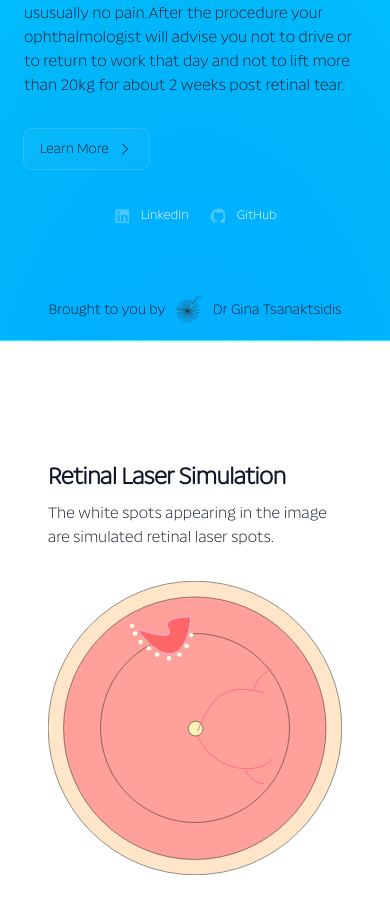
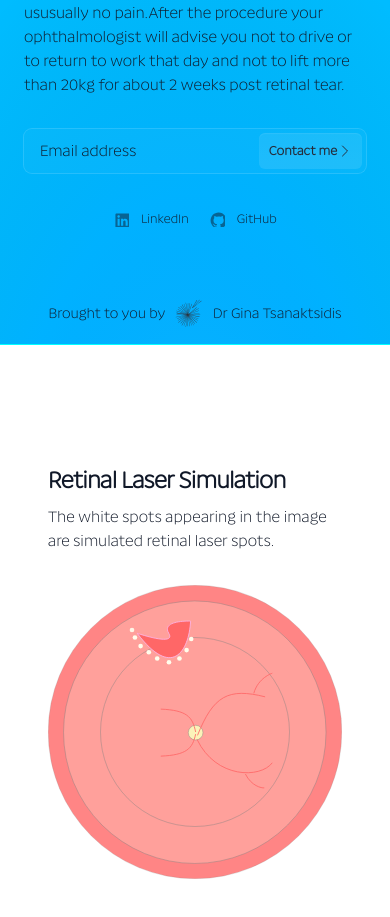
Before and after one commit to gina-t/retinal-laser, a React (Vite) app in the folder client/: page / in a window 390 px wide. Shown: the part 2280-3197 px from the top of the page. Built offline with nearby package versions, Linux system fonts and the light colour scheme.

Commit message:
tweaks to UI

```diff
--- a/client/src/components/Button.tsx
+++ b/client/src/components/Button.tsx
@@ -1,27 +1,110 @@
-import { Link } from 'react-router-dom';
+import { Link } from 'react-router-dom'
 import { ChevronRightIcon } from '@heroicons/react/24/outline';
+import clsx from 'clsx'
 
-export function Button() {
+function ButtonInner({
+  arrow = false,
+  children,
+}: {
+  arrow?: boolean
+  children: React.ReactNode
+}) {
   return (
-    <div className="relative isolate mt-8 inline-block group">
-
-      {/* Outer glow ring - appears on hover */}
-      <div className="absolute inset-0 -z-10 rounded-lg transition group-hover:ring-4 group-hover:ring-violet-300/15" />
-
-      {/* Inner ring - always visible but changes color on hover */}
-      <div className="absolute inset-0 -z-10 rounded-lg bg-white/2.5 ring-1 ring-white/15 transition group-hover:ring-violet-200" />
-
-      {/* The actual button/link */}
-      <Link
-        to="/register"
-        className="relative flex items-center px-4 py-2.5 text-sm text-gray-900 bg-transparent rounded-lg"
-      >
-        Learn More
+    <>
+      <span className="absolute inset-0 rounded-md bg-linear-to-b from-white/80 to-white opacity-10 transition-opacity group-hover:opacity-15" />
+      <span className="absolute inset-0 rounded-md opacity-7.5 shadow-[inset_0_1px_1px_white] transition-opacity group-hover:opacity-10" />
+      {children}
+      {arrow ? (
         <ChevronRightIcon
-          className="h-4 w-4 ml-2 text-gray-900"
+          className="inline-block h-4 w-4 text-gray-900 transition-transform group-hover:translate-x-1"
           aria-hidden="true"
         />
-      </Link>
-    </div>
-  );
+      ) : null}
+    </>
+  )
 }
+
+export function Button({
+  className,
+  arrow,
+  children,
+  ...props
+}: { arrow?: boolean } & (
+  | React.ComponentPropsWithoutRef<typeof Link>
+  | ({ to?: undefined } & React.ComponentPropsWithoutRef<'button'>)
+)) {
+  className = clsx(
+    className,
+    'group relative isolate flex-none rounded-md py-1.5 text-[0.8125rem]/6 font-semibold text-gray-900',
+    arrow ? 'pl-2.5 pr-[calc(9/16*1rem)]' : 'px-2.5',
+  )
+
+  return typeof props.to === 'undefined' ? (
+    <button className={className} {...props}>
+      <ButtonInner arrow={arrow}>{children}</ButtonInner>
+    </button>
+  ) : (
+    <Link className={className} {...props}>
+      <ButtonInner arrow={arrow}>{children}</ButtonInner>
+    </Link>
+  )
+}
+
+
+// import { Link } from 'react-router-dom';
+// import { ChevronRightIcon } from '@heroicons/react/24/outline';
+
+// type ButtonProps = {
+//   children?: React.ReactNode;
+//   arrow?: boolean;
+//   className?: string;
+// } & (
+//   | { type: 'submit' | 'button' | 'reset'; to?: never }
+//   | { to: string; type?: never }
+// );
+
+// export function Button({
+//   children = 'Contact me',
+//   arrow = false,
+//   className = '',
+//   type,
+//   to = '/register',
+//   ...rest
+// }: ButtonProps) {
+//   const content = (
+//     <>
+//       {children}
+//       {arrow && (
+//         <ChevronRightIcon
+//           className="h-4 w-4 ml-2 text-gray-900"
+//           aria-hidden="true"
+//         />
+//       )}
+//     </>
+//   );
+
+//   const baseClassName =
+//     'relative flex items-center px-4 py-2.5 text-sm text-gray-900 bg-transparent rounded-lg';
+//   const combinedClassName = `${baseClassName} ${className}`;
+
+//   return (
+//     <div className="relative isolate mt-8 inline-block group">
+//       {/* Outer glow ring - appears on hover */}
+//       <div className="absolute inset-0 -z-10 rounded-lg transition group-hover:ring-1 group-hover:ring-sky-300/15" />
+
+//       {/* Inner ring - always visible but changes color on hover */}
+//       <div className="absolute inset-0 -z-10 rounded-lg bg-white/2.5 ring-1 ring-white/15 transition group-hover:ring-sky-600" />
+
+//       {/* Either render a button or a link */}
+//       {type ? (
+//         <button type={type} className={combinedClassName} {...rest}>
+//           {content}
+//         </button>
+//       ) : (
+//         <Link to={to} className={combinedClassName} {...rest}>
+//           {content}
+//         </Link>
+//       )}
+//     </div>
+//   );
+// }
--- a/client/src/components/IconLink.tsx
+++ b/client/src/components/IconLink.tsx
@@ -16,13 +16,13 @@ export function IconLink({
       {...props}
       className={clsx(
         className,
-        'group relative isolate flex items-center rounded-lg px-2 py-0.5 text-[0.8125rem]/6 font-medium text-white/30 transition-colors hover:text-gray-900',
+        'group relative isolate flex items-center rounded-lg px-2 py-0.5 text-[0.8125rem]/6 font-medium text-gray-900/50 transition-colors hover:text-gray-900',
         compact ? 'gap-x-2' : 'gap-x-3',
       )}
     >
       <span className="absolute inset-0 -z-10 scale-75 rounded-lg bg-white/5 opacity-0 transition group-hover:scale-100 group-hover:opacity-100" />
       {Icon && <Icon className="h-4 w-4 flex-none" />}
-      <span className="self-baseline text-white">{children}</span>
+      <span className="self-baseline text-gray-900">{children}</span>
     </Link>
   )
 }
--- a/client/src/components/Intro.tsx
+++ b/client/src/components/Intro.tsx
@@ -1,6 +1,6 @@
 import { IconLink } from './IconLink';
 import { Logo } from './Logo';
-import { Button } from './Button';
+import { SignUp } from './SignUp';
 import portrait from '../assets/portrait.jpg';
 
 function GitHubIcon(props: React.ComponentPropsWithoutRef<'svg'>) {
@@ -71,7 +71,7 @@ export function Intro() {
         Laser therapy is performed in the outpatient setting. After dilating the pupil maximally, topical anaesthetic is applied. You are seated at the slit lamp laser, and focus your gaze on an external target. A 3-mirror contact lens is applied to the cornea, and the retinal tear brought into the opthalmologist's focused view. Contiguous laser spots are applied to the edges of the tear, usually in 2 or 3 neat rows. There is ususually no pain.After the procedure your ophthalmologist will advise you not to drive or to return to work that day and not to lift more than 20kg for about 2 weeks post retinal tear.
       </p>
 
-      <Button />
+      <SignUp />
 
       <div className="mt-8 flex flex-wrap justify-center gap-x-1 gap-y-3 sm:gap-x-2 lg:justify-start">
         <IconLink
--- a/client/src/components/Layout.tsx
+++ b/client/src/components/Layout.tsx
@@ -1,6 +1,7 @@
 import { useId } from 'react';
 import { Intro, IntroFooter } from './Intro';
 import { FloaterField } from './FloaterField';
+
 
 function Glow() {
   const id = useId();
@@ -72,6 +73,7 @@ export function Layout({ children }: { children: React.ReactNode }) {
   return (
     <div className="min-h-screen bg-transparent relative">
       <FixedSidebar main={<Intro />} footer={<IntroFooter />} />
+
       <div className="relative flex-auto">
         <main className="space-y-20 py-20 sm:space-y-32 sm:py-32 lg:ml-[31rem] px-6">
           {children}
--- a/client/src/components/RetinaComponent.tsx
+++ b/client/src/components/RetinaComponent.tsx
@@ -35,7 +35,10 @@ function RetinaComponent() {
       if (entry.isIntersecting) {
         restartAnimation();
       }
-    }, { threshold: 0.6 }); // Trigger when 60% visible
+    }, {
+      threshold: 1.0,
+      rootMargin: '-10px 0px'
+    });
 
     if (currentRef) {
       observer.observe(currentRef);
@@ -81,10 +84,10 @@ function RetinaComponent() {
           fill="none"
         >
           {/* Main retina structure from Figma */}
-          <circle cx="350" cy="350" r="349.5" fill="#FFE6C9" stroke="black" />
-          <circle cx="349.5" cy="350.5" r="312.5" fill="#FFA09B" stroke="black" />
-          <circle cx="350" cy="350" r="225" fill="#FFA09B" stroke="black" />
-          <circle cx="351.5" cy="351.5" r="17.5" fill="#FBF3B9" stroke="black" />
+          <circle cx="350" cy="350" r="349.5" fill="#FF6767" fillOpacity={0.8} stroke="gray" strokeOpacity={0.5} />
+          <circle cx="349.5" cy="350.5" r="312.5" fill="#FFA09B" stroke="gray" />
+          <circle cx="350" cy="350" r="225" fill="#FFA09B" stroke="gray" />
+          <circle cx="351.5" cy="351.5" r="17.5" fill="#FBF3B9" stroke="gray" />
 
           {/* Retinal vessels from Figma */}
           <g id="retinal-vessels" stroke="#FF6767" strokeWidth="2" fill="none">
@@ -92,6 +95,9 @@ function RetinaComponent() {
             <path d="M356 358C393.655 263.543 429.222 244.196 517 266.272" />
             <path d="M490 258C500 221 534 210 534 210" />
             <path d="M470 450C484.249 478.64 508.513 483.852 515 483" />
+            <path d="M268.5 295.5C330.0621 298.22929 344.1832 313.1512 351.5 350" />
+            <path d="M268.5 407.5C330.0621 404.7707 344.1832 389.8488 351.5 355" />
+
           </g>
 
           {/* Retinal tear from Figma */}
--- /dev/null
+++ b/client/src/components/SignUp.tsx
@@ -0,0 +1,28 @@
+import { useId } from 'react'
+import { Button } from './Button'
+
+export function SignUp() {
+  const id = useId()
+
+  return (
+    <form className="relative isolate mt-8 flex items-center pr-1">
+      <label htmlFor={id} className="sr-only">
+        Email address
+      </label>
+      <input
+        required
+        type="email"
+        autoComplete="email"
+        name="email"
+        id={id}
+        placeholder="Email address"
+        className="peer w-0 flex-auto bg-transparent px-4 py-2.5 text-base text-gray-900 placeholder:text-gray-900 focus:outline-hidden sm:text-[0.8125rem]/6"
+      />
+      <Button type="submit" arrow>
+        Contact me
+      </Button>
+      <div className="absolute inset-0 -z-10 rounded-lg transition peer-focus:ring-4 peer-focus:ring-sky-300/15" />
+      <div className="absolute inset-0 -z-10 rounded-lg bg-white/2.5 ring-1 ring-white/15 transition peer-focus:ring-sky-300" />
+    </form>
+  )
+}
--- a/client/src/styles.css
+++ b/client/src/styles.css
@@ -15,3 +15,7 @@
 body h1 h2 h3 h4 h5 h6 {
   font-family: var(--font-sans);
 }
+input:-webkit-autofill,
+input:-webkit-autofill:focus {
+  transition: background-color 600000s 0s, color 600000s 0s;
+}
```
